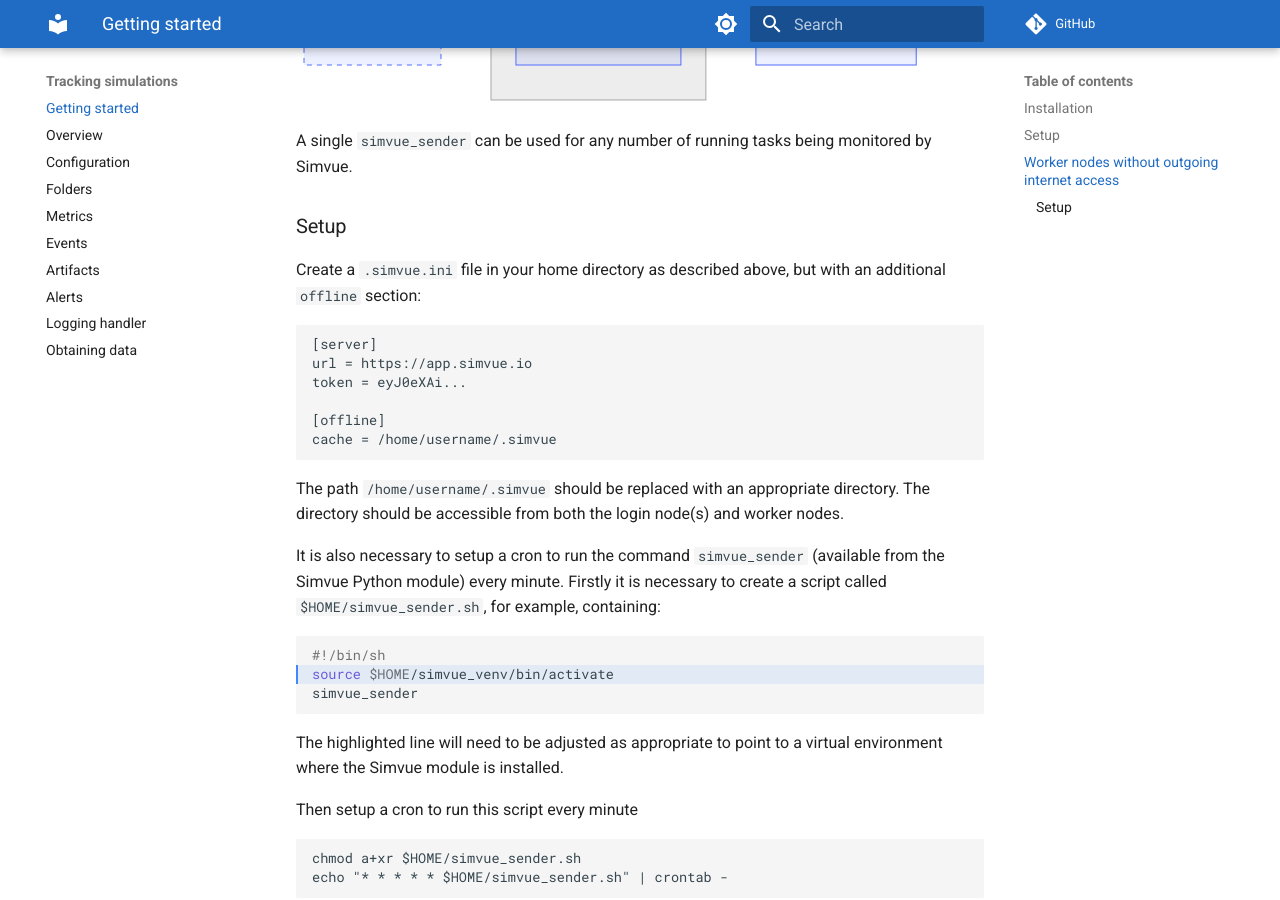
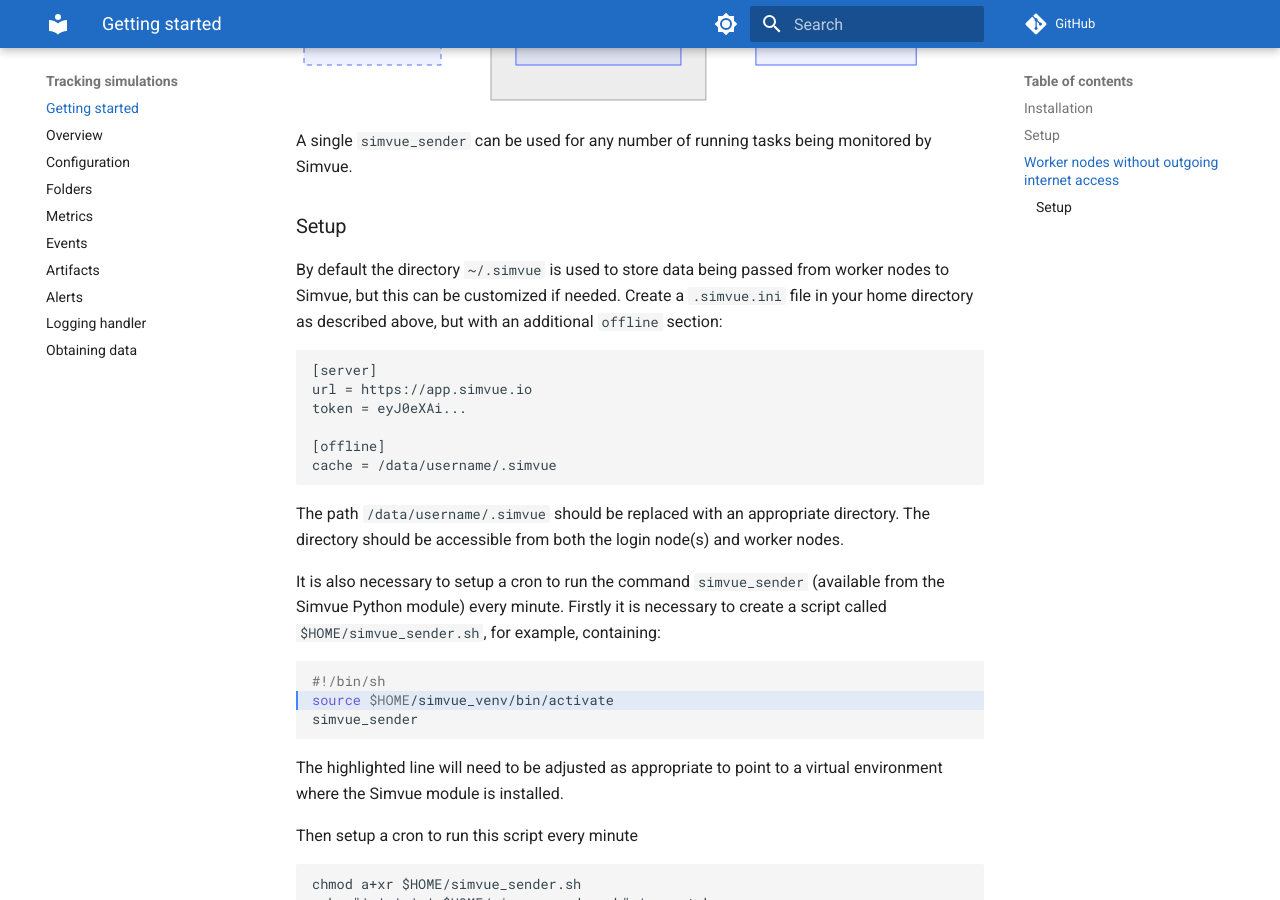
Before and after one commit to simvue-io/docs, an MkDocs documentation site: the page built from docs/python-client/getting-started.md, in a window 1280 px wide and 900 px high, scrolled down 1973 px. Built offline with MkDocs 1.6.1 and Material for MkDocs 9.7.7, drawn with Linux system fonts in a browser that asks for light colours.

Commit message:
Mention default offline cache

````diff
--- a/docs/python-client/getting-started.md
+++ b/docs/python-client/getting-started.md
@@ -83,6 +83,8 @@ A single `simvue_sender` can be used for any number of running tasks being monit
 
 ### Setup
 
+By default the directory `~/.simvue` is used to store data being passed from worker nodes to Simvue, but this can
+be customized if needed.
 Create a `.simvue.ini` file in your home directory as described above, but with an additional `offline` section:
 ```
 [server]
@@ -90,9 +92,9 @@ url = https://app.simvue.io
 token = eyJ0eXAi...
 
 [offline]
-cache = /home/username/.simvue
+cache = /data/username/.simvue
 ```
-The path `/home/username/.simvue` should be replaced with an appropriate directory. The directory should be accessible from
+The path `/data/username/.simvue` should be replaced with an appropriate directory. The directory should be accessible from
 both the login node(s) and worker nodes.
 
 It is also necessary to setup a cron to run the command `simvue_sender` (available from the Simvue Python module) every minute.
````
